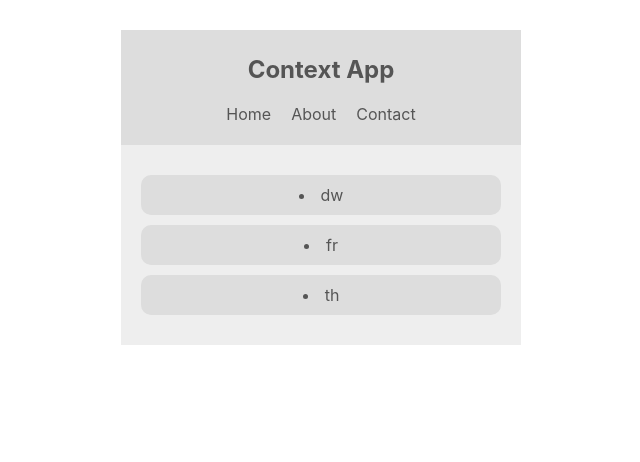
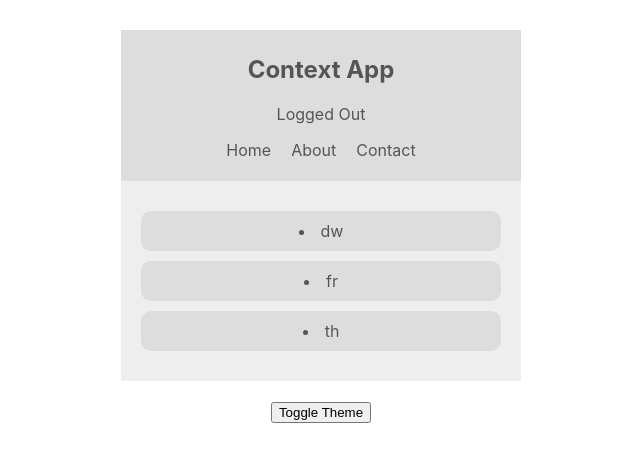
Before and after one commit to Vaibhav-Dhiman/Context_And_Hooks, a React (Create React App) app: page / in a window 1280 px wide. Shown: the top 462 px of the page, without its empty margins (319-959 px from the left). Built offline with nearby package versions, Linux system fonts and the light colour scheme.

Commit message:
multiple context in one comp

```diff
--- a/src/App.js
+++ b/src/App.js
@@ -1,14 +1,19 @@
 import React from 'react';
 import BookList from './components/BookList';
 import Navbar from './components/Navbar';
+import ThemeToggle from './components/ThemeToggle';
+import AuthContextProvider from './contexts/AuthContex';
 import ThemeContextProvider from './contexts/ThemeContext';
 
 function App() {
   return (
     <div className="App">
       <ThemeContextProvider>
-        <Navbar />
-        <BookList/>
+        <AuthContextProvider>
+          <Navbar />
+          <BookList/>
+          <ThemeToggle />
+        </AuthContextProvider>
       </ThemeContextProvider>
     </div>
   );
--- a/src/components/Navbar.js
+++ b/src/components/Navbar.js
@@ -1,5 +1,6 @@
 import React,{Component} from 'react';
 import {ThemeContext} from '../contexts/ThemeContext';
+import {AuthContext} from '../contexts/AuthContex';
 
 class Navbar extends Component {
     // below using context type to get data from the context , can also use context consumer
@@ -10,12 +11,17 @@ class Navbar extends Component {
           // below we used consumer for access context
           // benefit of below is it can be used with functional components and
           //multiple context can be aacess in same components
-            <ThemeContext.Consumer>{(context => {
-              const {isLightTheme, light,dark} = context;
+          <AuthContext.Consumer>{(authContext) => (
+              <ThemeContext.Consumer>{(themeContext => {
+              const {isLightTheme, light,dark} = themeContext;
+              const {isAuthentication,toggleAuth} = authContext;
               const theme = isLightTheme ? light : dark;
               return(
                 <nav style={{background: theme.ui, color: theme.syntax}}>
                 <h1>Context App</h1>
+                  <div onClick={toggleAuth}>
+                      {isAuthentication ? 'Logged In': 'Logged Out'}
+                  </div>
                   <ul>
                     <li>Home</li>
                     <li>About</li>
@@ -24,6 +30,8 @@ class Navbar extends Component {
               </nav>
               )
             })}</ThemeContext.Consumer>
+          )}
+            </AuthContext.Consumer>
          );
     }
 }
--- /dev/null
+++ b/src/components/ThemeToggle.js
@@ -0,0 +1,13 @@
+import React, { Component } from 'react';
+import { ThemeContext } from '../contexts/ThemeContext';
+class ThemeToggle extends Component {
+    static contextType = ThemeContext;
+    render() {
+        const {toggleTheme} = this.context;
+        return (
+            <button onClick={toggleTheme}>Toggle Theme</button>
+         );
+    }
+}
+
+export default ThemeToggle;
--- /dev/null
+++ b/src/contexts/AuthContex.js
@@ -0,0 +1,22 @@
+import React, { Component,createContext } from 'react';
+
+export const AuthContext = createContext();
+
+class AuthContextProvider extends Component {
+    state = {
+        isAuthentication: false
+      }
+
+      toggleAuth = () => {
+          this.setState({isAuthentication: !this.state.isAuthentication});
+      }
+    render() {
+        return (
+            <AuthContext.Provider value={{...this.state, toggleAuth: this.toggleAuth}}>
+                {this.props.children}
+            </AuthContext.Provider>
+         );
+    }
+}
+
+export default AuthContextProvider;
--- a/src/contexts/ThemeContext.js
+++ b/src/contexts/ThemeContext.js
@@ -8,9 +8,14 @@ class ThemeContextProvider extends Component {
         light: {syntax: '#555', ui: '#ddd', bg: '#eee'},
         dark: {syntax: '#ddd', ui: '#333', bg: '#555'}
     }
+
+    toggleTheme = () => {
+        this.setState({isLightTheme: !this.state.isLightTheme});
+    }
+
     render() {
         return (
-                <ThemeContext.Provider value={{...this.state}}>
+                <ThemeContext.Provider value={{...this.state, toggleTheme: this.toggleTheme}}>
                     {this.props.children}
                 </ThemeContext.Provider>
          );
```
